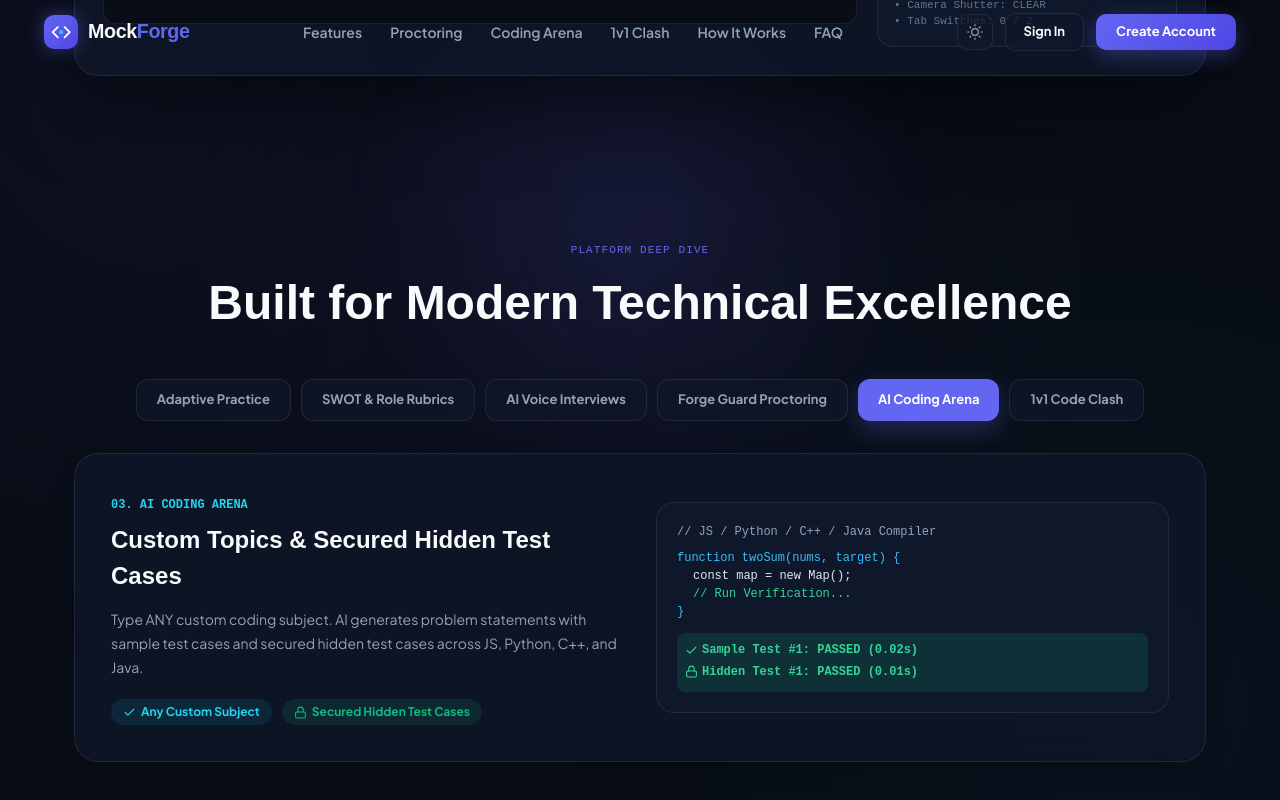
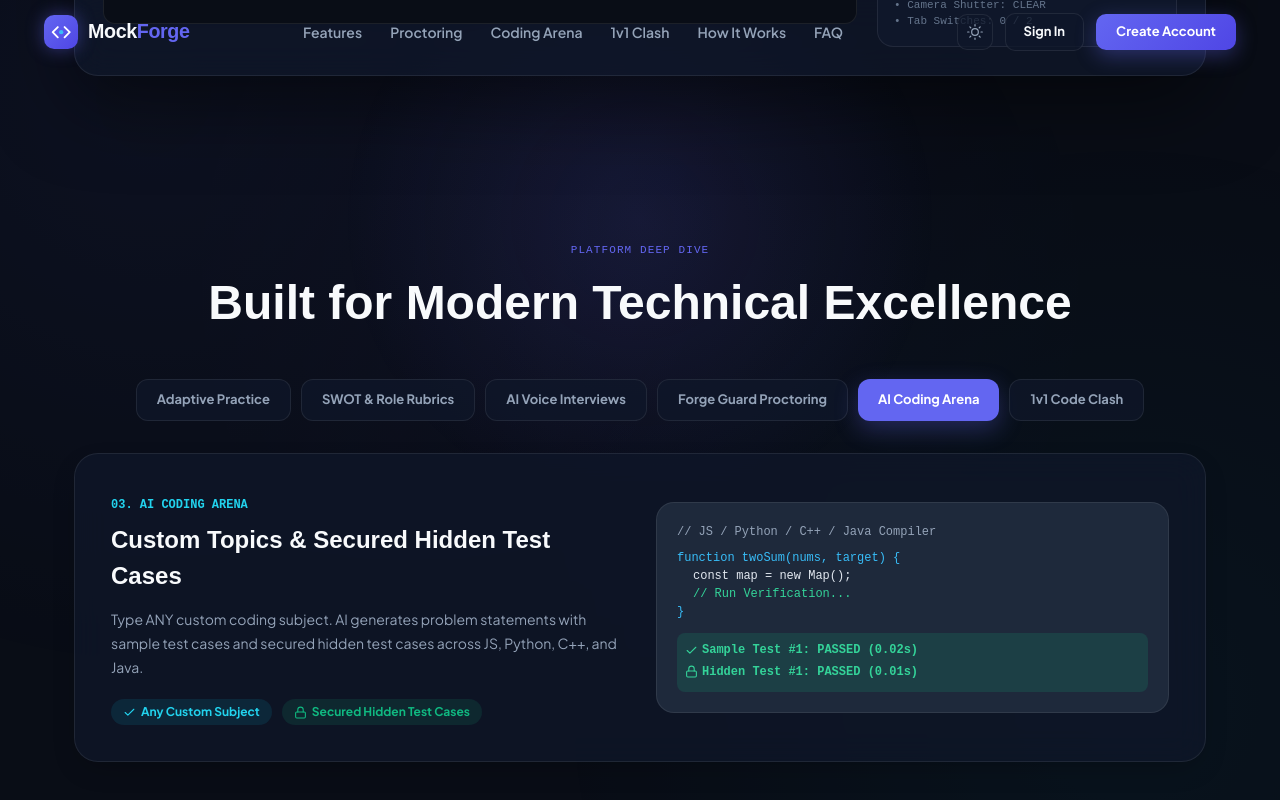
Before and after one commit to Dhyanesh2603/MockForge, a React (Vite) app in the folder client/: page / in a window 1280 px wide. Both pictures are taken after a click on the button "AI Coding Arena". Shown: the part 824-1624 px from the top of the page. Built offline with nearby package versions, Linux system fonts and the light colour scheme; no server answers.

Commit message:
fix(theme): resolve dark shade in homepage final CTA box by replacing hardcoded rgba(15,23,42,0.9) with dynamic theme variables

```diff
--- a/client/src/pages/HomePage.jsx
+++ b/client/src/pages/HomePage.jsx
@@ -532,7 +532,7 @@ export default function HomePage() {
                     </span>
                   </div>
                 </div>
-                <div style={{ padding: 20, borderRadius: 18, background: "#0f172a", border: "1px solid var(--border)", fontFamily: "monospace", fontSize: 12 }}>
+                <div style={{ padding: 20, borderRadius: 18, background: "var(--bg3)", border: "1px solid var(--border)", fontFamily: "monospace", fontSize: 12 }}>
                   <div style={{ color: "#94a3b8", marginBottom: 8 }}>// JS / Python / C++ / Java Compiler</div>
                   <div style={{ color: "#38bdf8" }}>function twoSum(nums, target) &#123;</div>
                   <div style={{ color: "#e2e8f0", paddingLeft: 16 }}>const map = new Map();</div>
@@ -696,7 +696,7 @@ export default function HomePage() {
 
         {/* ── FINAL CTA ── */}
         <section style={{ maxWidth: 1060, margin: "0 auto", padding: "40px 24px 100px" }}>
-          <div className="glass glow-blue reveal-scale" style={{ borderRadius: 28, padding: "60px 36px", border: "1px solid rgba(99,102,241,0.3)", textAlign: "center", background: "linear-gradient(145deg, rgba(15,23,42,0.9), rgba(99,102,241,0.12))" }}>
+          <div className="glass glow-blue reveal-scale" style={{ borderRadius: 28, padding: "60px 36px", border: "1px solid rgba(99,102,241,0.3)", textAlign: "center", background: "linear-gradient(145deg, var(--surface), rgba(99,102,241,0.08))" }}>
             <h2 style={{ fontFamily: "Syne, sans-serif", fontWeight: 800, fontSize: "clamp(2rem,4vw,3rem)", margin: "0 0 16px", color: "var(--text)" }}>
               Ready to Ace Your Next Technical Interview?
             </h2>
```
